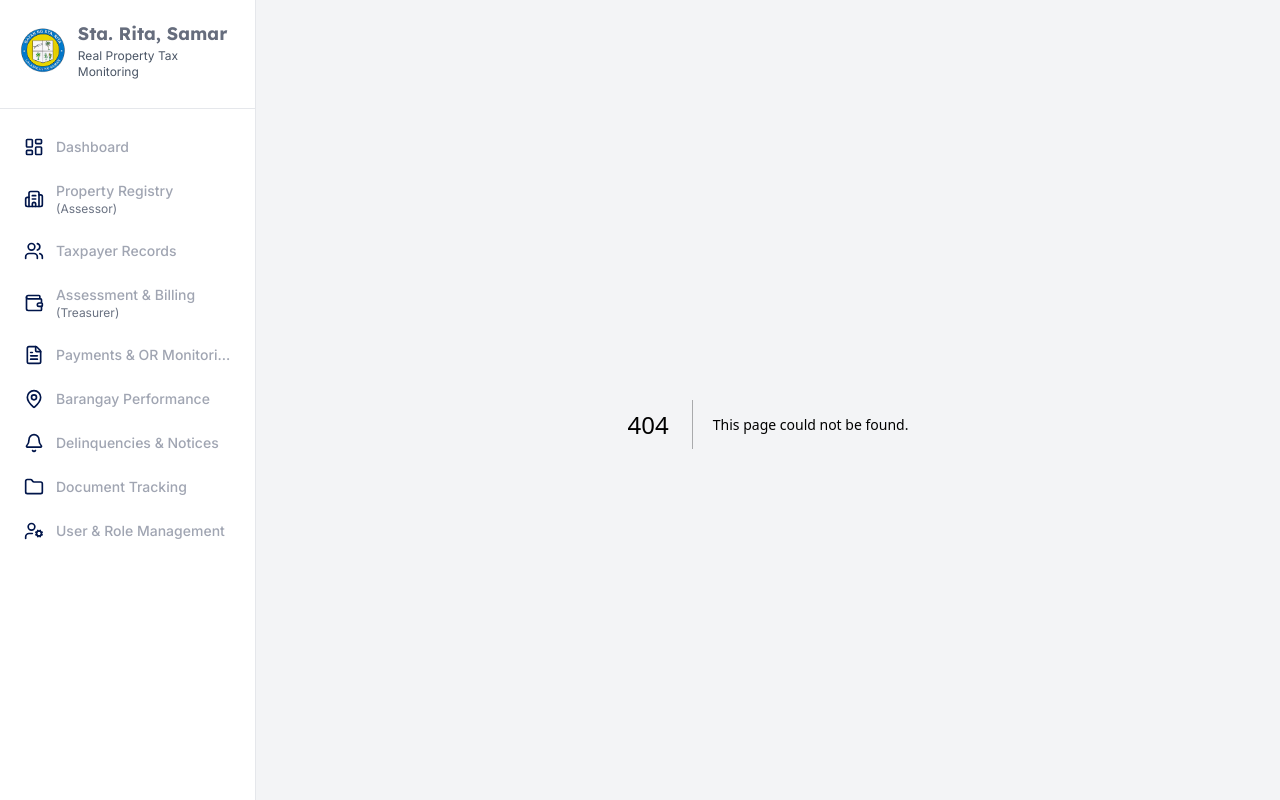
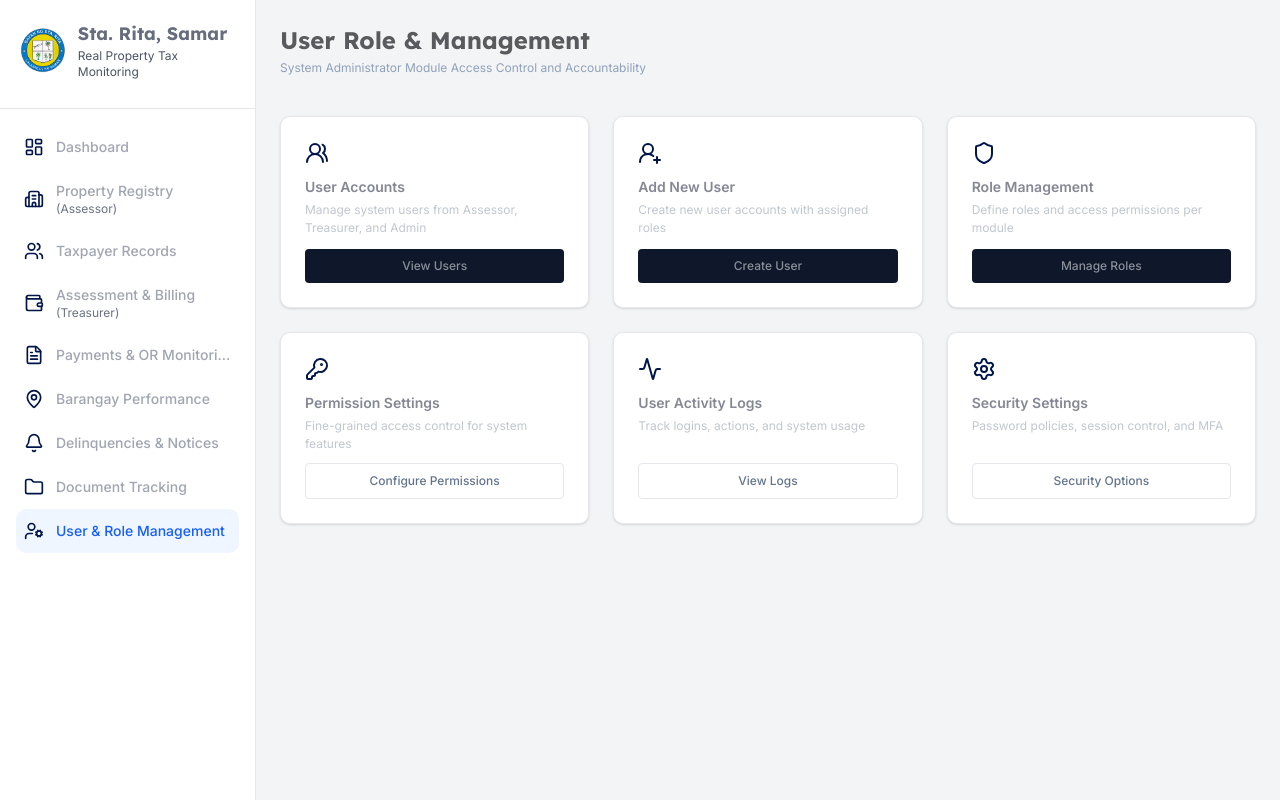
Before and after one commit to panisjr/tax-system, a Next.js app: page /user in a window 1280 px wide. Before the commit this address had no page. Built offline with nearby package versions, Linux system fonts and the light colour scheme.

Commit message:
User page finished

```diff
--- /dev/null
+++ b/app/user/page.tsx
@@ -0,0 +1,73 @@
+import RegistryCard from '@/components/RegistryCard';
+
+import {
+	UsersRound,
+	UserRoundPlus,
+	Shield,
+	KeyRound,
+	Activity,
+	Settings,
+} from 'lucide-react';
+import { Lexend, Inter } from 'next/font/google';
+
+const lexend = Lexend({ subsets: ['latin'], weight: ['700'] });
+const inter = Inter({ subsets: ['latin'], weight: ['400', '600'] });
+
+export default function UserRoleManagementPage() {
+	return (
+		<div className='flex'>
+			<main className='flex-1'>
+				<header className='mb-10'>
+					<h1 className={`${lexend.className} text-2xl font-bold text-[#595a5d]`}>
+						User Role & Management
+					</h1>
+					<p className={`${inter.className} mt-1 text-xs text-slate-400`}>
+						System Administrator Module Access Control and Accountability
+					</p>
+				</header>
+
+				<div className='grid grid-cols-1 gap-6 md:grid-cols-2 lg:grid-cols-3'>
+					<RegistryCard
+						icon={UsersRound}
+						title='User Accounts'
+						description='Manage system users from Assessor, Treasurer, and Admin'
+						buttonText='View Users'
+					/>
+					<RegistryCard
+						icon={UserRoundPlus}
+						title='Add New User'
+						description='Create new user accounts with assigned roles'
+						buttonText='Create User'
+					/>
+					<RegistryCard
+						icon={Shield}
+						title='Role Management'
+						description='Define roles and access permissions per module'
+						buttonText='Manage Roles'
+					/>
+					<RegistryCard
+						icon={KeyRound}
+						title='Permission Settings'
+						description='Fine-grained access control for system features'
+						buttonText='Configure Permissions'
+						variant='secondary'
+					/>
+					<RegistryCard
+						icon={Activity}
+						title='User Activity Logs'
+						description='Track logins, actions, and system usage'
+						buttonText='View Logs'
+						variant='secondary'
+					/>
+					<RegistryCard
+						icon={Settings}
+						title='Security Settings'
+						description='Password policies, session control, and MFA'
+						buttonText='Security Options'
+						variant='secondary'
+					/>
+				</div>
+			</main>
+		</div>
+	);
+}
--- a/components/Sidebar.tsx
+++ b/components/Sidebar.tsx
@@ -78,7 +78,7 @@ const menuItems: MenuItem[] = [
   { name: 'Barangay Performance', path: '#', icon: MapPin },
   { name: 'Delinquencies & Notices', path: '/deliquencies', icon: Bell },
   { name: 'Document Tracking', path: '#', icon: Folder }, // The folder
-  { name: 'User & Role Management', path: '#', icon: UserCog }, // The user with the gear
+  { name: 'User & Role Management', path: '/user', icon: UserCog }, // The user with the gear
 ];
 
 export default function Sidebar() {
```
